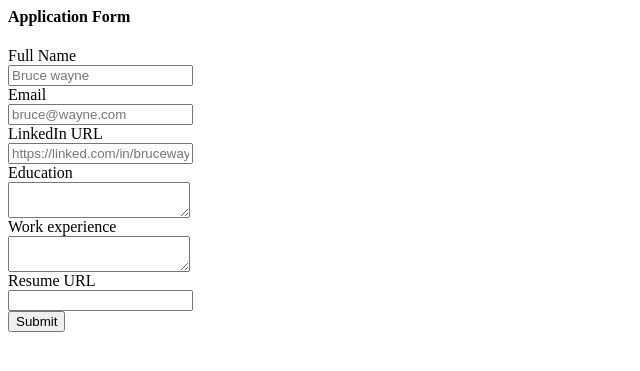
After one commit to GhoulRe/Job-portal-website, a Flask app: template templates/application_form.html in a window 1280 px wide. The commit adds this page. Shown: the top 371 px of the page, without its empty margins (0-640 px from the left). Run offline with Flask 3, Linux system fonts and the light colour scheme; the template is opened without the code that fills it, so the values that code supplies are empty.

Commit message:
store application in database

```diff
--- a/app.py
+++ b/app.py
@@ -1,5 +1,5 @@
-from flask import Flask, render_template, jsonify
-from database import load_jobs_from_db, load_work_from_db
+from flask import Flask, render_template, jsonify, request
+from database import load_jobs_from_db, load_work_from_db, add_application_to_db
 
 app = Flask(__name__)
 
@@ -15,12 +15,24 @@ def list_jobs():
   jobs = load_jobs_from_db()
   return jsonify(jobs)
 
+
 @app.route("/job/<id>")
 def show_job(id):
-  job=load_work_from_db(id)
+  job = load_work_from_db(id)
   if not job:
     return "Not Found", 404
-  return render_template('jobpage.html',
-                         job=job)
+  return render_template('jobpage.html', job=job)
+
+
+@app.route("/job/<id>/apply", methods=['post'])
+def apply_to_jobs(id):
+  data = request.form
+  job = load_work_from_db(id)
+  add_application_to_db(id,data)
+  return render_template('application_submitted.html',
+                         application=data,
+                        job=job)
+
+
 if __name__ == "__main__":
   app.run(host='0.0.0.0', debug=True)
--- /dev/null
+++ b/templates/application_form.html
@@ -0,0 +1,35 @@
+<h4>Application Form</h4>
+<form action="/job/{{job['id']}}/apply" method="post">
+  <div class="mt-2">
+  <label>Full Name</label><br>
+  <input type="text" name="full_name" placeholder="Bruce wayne">
+  </div>
+
+  <div class="mt-2">
+  <label>Email</label><br>
+  <input type="text" name="email" placeholder="bruce@wayne.com">
+    </div>
+
+  <div class="mt-2">
+  <label>LinkedIn URL</label><br>
+  <input type="text" name="linkedin_url" placeholder="https://linked.com/in/brucewayne">
+    </div>
+
+  <div class="mt-2">
+  <label>Education</label><br>
+    <textarea name="education"></textarea>
+  </div>
+
+  <div class="mt-2">
+  <label>Work experience</label><br>
+    <textarea name="work_experience"></textarea>
+  </div>
+
+  <div class="mt-2">
+    <label>Resume URL</label><br>
+    <input type="text" name="resume_url">
+      </div>
+
+  <input type="submit">
+
+</form>
--- a/templates/jobpage.html
+++ b/templates/jobpage.html
@@ -28,6 +28,7 @@
     </ol>
   <h4>Salary</h3>
   <p>{{job.currency}}{{job.salary}}</p>
+    {% include 'application_form.html' %}
   </div>
   {% include 'footer.html' %}
 </body>
```
Also changed, not shown: database.py (+34 -0 lines), templates/application_submitted.html (added, +33 -0 lines), 1 other file.
